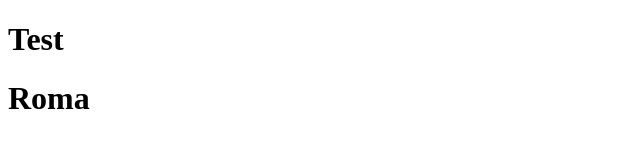
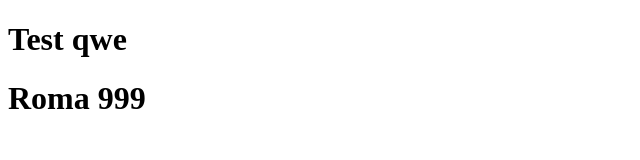
Before and after one commit to vitala8896/test, a plain HTML site: page test.html in a window 1280 px wide. Shown: the whole page, without its empty margins (0-640 px from the left). Drawn offline with Linux system fonts and the light colour scheme.

Commit message:
automation 2 (#4)
* automation 2

* fix

```diff
--- a/test.html
+++ b/test.html
@@ -7,7 +7,7 @@
     <title>Document</title>
 </head>
 <body>
-    <h1>Test</h1>
-    <h1>Roma</h1>
+    <h1>Test qwe</h1>
+    <h1>Roma 999</h1>
 </body>
 </html>
```
Also changed, not shown: index.html (+1 -1 lines).
